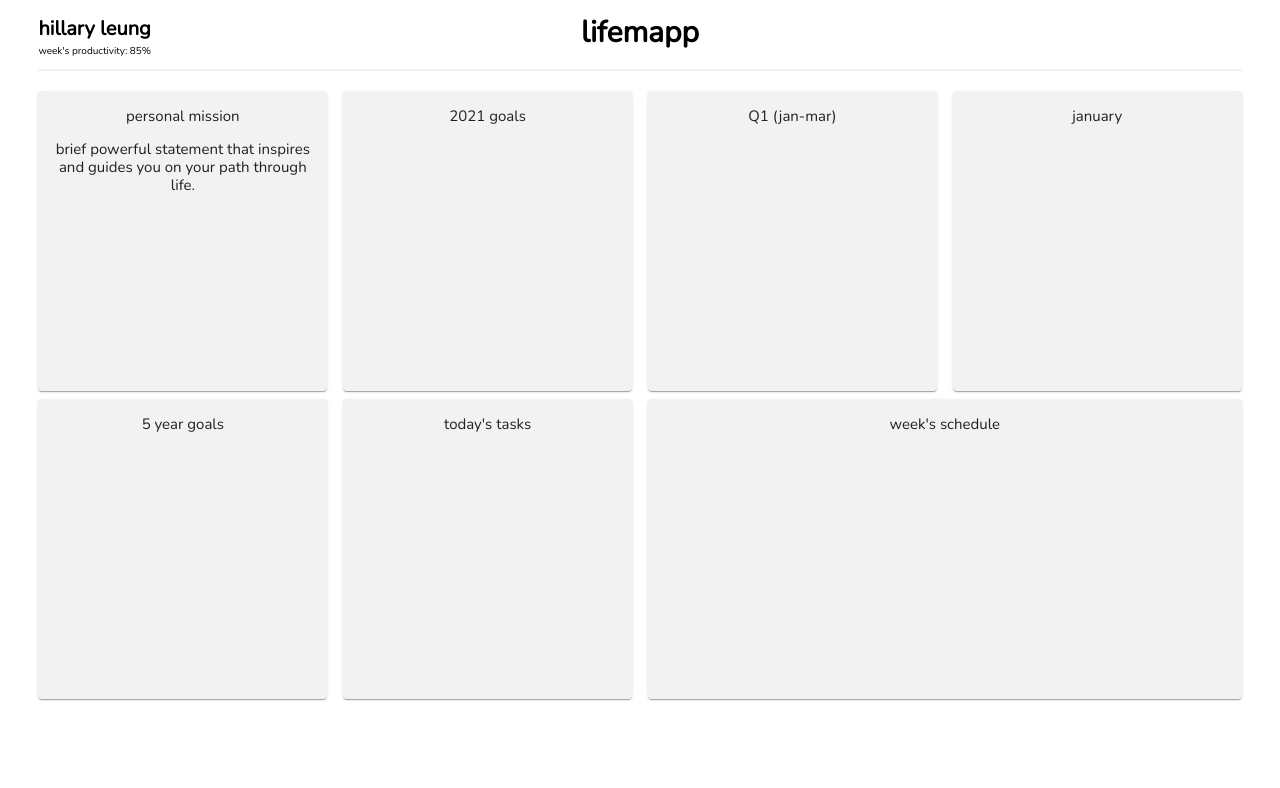
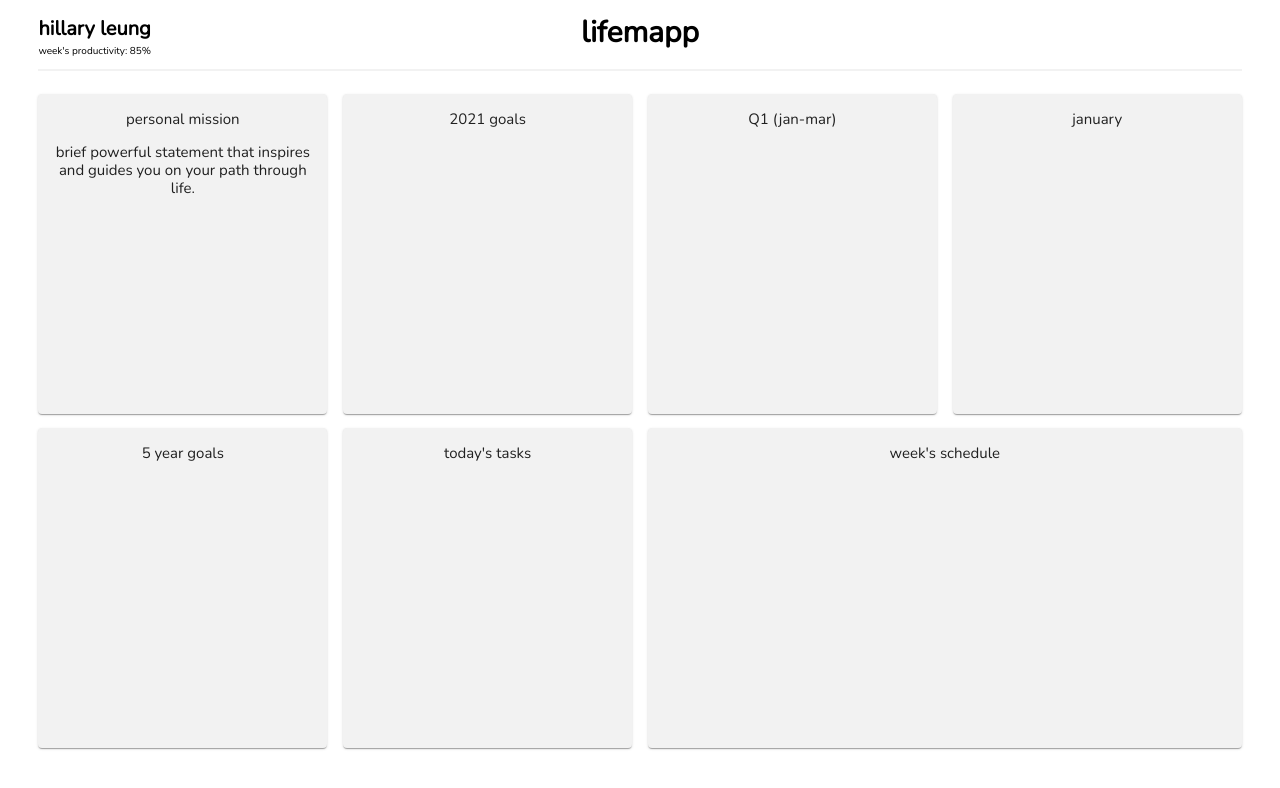
Before and after one commit to EdwardBurns10/hackthenorth, a Next.js app in the folder goal-tracker/: page / in a window 1280 px wide. Shown: the top 788 px of the page. Built offline with nearby package versions, Linux system fonts and the light colour scheme.

Commit message:
card spacing

```diff
--- a/goal-tracker/pages/index.js
+++ b/goal-tracker/pages/index.js
@@ -7,6 +7,7 @@ import { StylesProvider } from '@material-ui/core/styles';
 const Content = styled.div`
   && {
     padding: 0 3% 0 3%;
+    height: 100vh;
   }
 `
 const Name = styled.h2`
@@ -40,8 +41,10 @@ const Headerline = styled.hr`
 const Widget = styled(Card)`
   && {
     width: 100%;
-    height: 300px;
+    height: 40vh;
     text-align: center;
+    margin-top: 3px;
+    margin-bottom: 3px;
   }
 `
 const cardTitle = styled.p`
```
